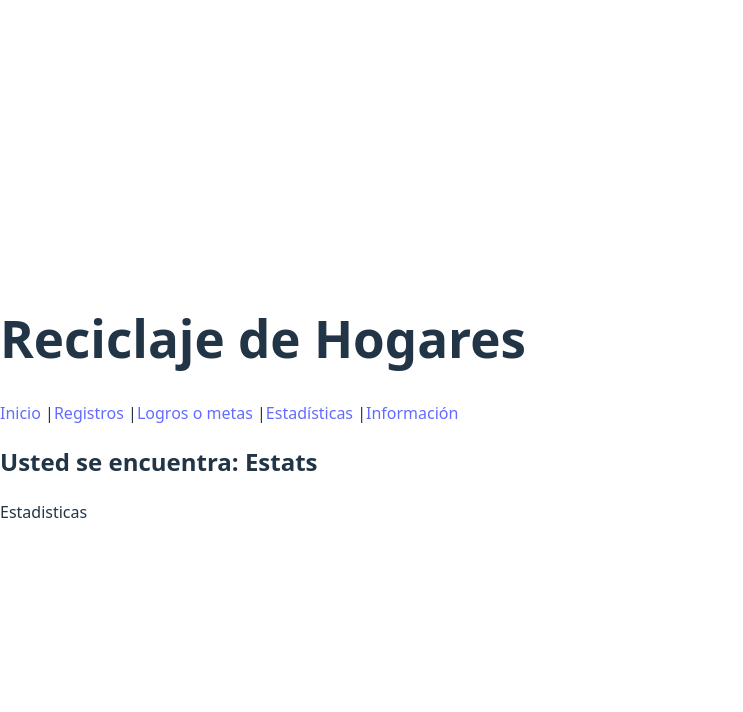
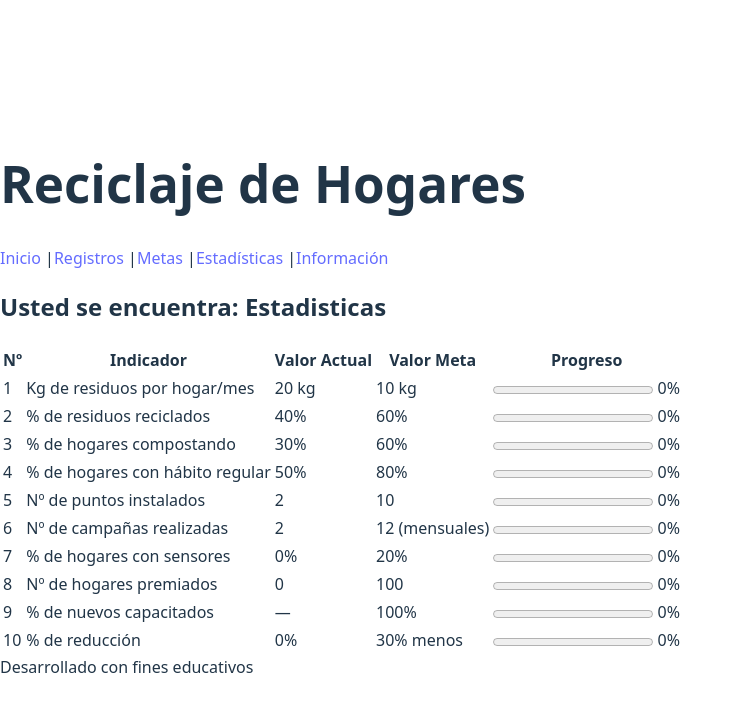
Before and after one commit to Joaquito104/Evaluacion-FrontEnd, a React (Vite) app in the folder mi-app-react/: page / in a window 1280 px wide. Both pictures are taken after a click on the link "Estadísticas". Shown: the top 712 px of the page, without its empty margins (0-743 px from the left). Built offline with nearby package versions, Linux system fonts and the light colour scheme.

Commit message:
Metas y Estadiscas /Bases

```diff
--- a/mi-app-react/src/Api.jsx
+++ b/mi-app-react/src/Api.jsx
@@ -1,3 +1,4 @@
+/* JSX DE LA API*/
 import React from 'react'
 
 const Api = () => {
--- a/mi-app-react/src/App.jsx
+++ b/mi-app-react/src/App.jsx
@@ -6,6 +6,7 @@ function App() {
     <>
       <h1>Reciclaje de Hogares</h1>
       <Menu />
+      <footer>Desarrollado con fines educativos</footer>
     </>
   );
 }
--- a/mi-app-react/src/Estadisticas.jsx
+++ b/mi-app-react/src/Estadisticas.jsx
@@ -1,10 +1,108 @@
-import React from 'react'
+import React from 'react';
+
+const indicadores = [
+  {
+    numero: 1,
+    indicador: "Kg de residuos por hogar/mes",
+    valorActual: "20 kg",
+    valorMeta: "10 kg",
+    progreso: 0
+  },
+  {
+    numero: 2,
+    indicador: "% de residuos reciclados",
+    valorActual: "40%",
+    valorMeta: "60%",
+    progreso: 0
+  },
+  {
+    numero: 3,
+    indicador: "% de hogares compostando",
+    valorActual: "30%",
+    valorMeta: "60%",
+    progreso: 0
+  },
+  {
+    numero: 4,
+    indicador: "% de hogares con hábito regular",
+    valorActual: "50%",
+    valorMeta: "80%",
+    progreso: 0
+  },
+  {
+    numero: 5,
+    indicador: "Nº de puntos instalados",
+    valorActual: "2",
+    valorMeta: "10",
+    progreso: 0
+  },
+  {
+    numero: 6,
+    indicador: "Nº de campañas realizadas",
+    valorActual: "2",
+    valorMeta: "12 (mensuales)",
+    progreso: 0
+  },
+  {
+    numero: 7,
+    indicador: "% de hogares con sensores",
+    valorActual: "0%",
+    valorMeta: "20%",
+    progreso: 0
+  },
+  {
+    numero: 8,
+    indicador: "Nº de hogares premiados",
+    valorActual: "0",
+    valorMeta: "100",
+    progreso: 0
+  },
+  {
+    numero: 9,
+    indicador: "% de nuevos capacitados",
+    valorActual: "—",
+    valorMeta: "100%",
+    progreso: 0
+  },
+  {
+    numero: 10,
+    indicador: "% de reducción",
+    valorActual: "0%",
+    valorMeta: "30% menos",
+    progreso: 0
+  }
+];
 
 const Estadisticas = () => {
   return (
-    <div>Estadisticas</div>
-  )
-}
+    <table>
+      <thead>
+        <tr>
+          <th>Nº</th>
+          <th>Indicador</th>
+          <th>Valor Actual</th>
+          <th>Valor Meta</th>
+          <th>Progreso</th>
+        </tr>
+      </thead>
+      <tbody>
+        {indicadores.map((item) => (
+          <tr key={item.numero}>
+            <td>{item.numero}</td>
+            <td>{item.indicador}</td>
+            <td>{item.valorActual}</td>
+            <td>{item.valorMeta}</td>
+            <td>
+              <div>
+                <progress value={item.progreso} max="100"></progress>
+                <span> {item.progreso}%</span>
+              </div>
+            </td>
+          </tr>
+        ))}
+      </tbody>
+    </table>
+  );
+};
 
-
-export default Estadisticas
+export default Estadisticas;
--- a/mi-app-react/src/Inicio.jsx
+++ b/mi-app-react/src/Inicio.jsx
@@ -2,10 +2,10 @@ import React from 'react'
 
 const Inicio = () => {
   return (
-    <article>
+    <section>
       <h3>Bienvenido al sistema de gestion de reciclaje</h3>
-      <p>Este sistema permite acceder al <strong>registros ver los logros/Objetivos y estadisticas</strong> para ello seleccione la opcion correspondiente en la interfaz arriba de este titulo</p>
-    </article>
+      <p>Este sistema permite acceder al los <strong>registros, ver los logros/Objetivos y estadisticas</strong> para ello seleccione la opcion correspondiente en la interfaz arriba de este titulo</p>
+    </section>
   )
 }
 
--- a/mi-app-react/src/Menu.jsx
+++ b/mi-app-react/src/Menu.jsx
@@ -1,7 +1,7 @@
 import { useState } from 'react';
 import Inicio from './Inicio.jsx';
 import Registros from './Registros.jsx';
-import Objetivos from './Objetivos.jsx';
+import Metas from './Metas.jsx';
 import Estadisticas from './Estadisticas.jsx';
 import Api from './Api.jsx';
 
@@ -15,11 +15,11 @@ const Menu = () => {
         return <Inicio />; //Se mantiene o vuelve al menu
       case "Registros":
         return <Registros />;
-      case "Objetivos":
-        return <Objetivos />;
-      case "Estats":
+      case "Metas":
+        return <Metas/>;
+      case "Estadisticas":
         return <Estadisticas />;
-      case "Api":
+      case "Información":
         return <Api />;
     }
   };
@@ -30,13 +30,13 @@ const Menu = () => {
       <nav>
         <a href="#" onClick={() => setSeccionActiva("Inicio")}>Inicio</a> |
         <a href="#" onClick={() => setSeccionActiva("Registros")}>Registros</a> |
-        <a href="#" onClick={() => setSeccionActiva("Objetivos")}>Logros o metas</a> |
-        <a href="#" onClick={() => setSeccionActiva("Estats")}>Estadísticas</a> |
-        <a href="#" onClick={() => setSeccionActiva("Api")}>Información</a>
+        <a href="#" onClick={() => setSeccionActiva("Metas")}>Metas</a> |
+        <a href="#" onClick={() => setSeccionActiva("Estadisticas")}>Estadísticas</a> |
+        <a href="#" onClick={() => setSeccionActiva("Información")}>Información</a>
       </nav>
 
       <div>
-        <h2>Usted se encuentra: {seccionActiva}</h2>
+        <h2><strong>Usted se encuentra: {seccionActiva}</strong></h2>
         {renderSeccion()}
       </div>
     </>
--- /dev/null
+++ b/mi-app-react/src/Metas.jsx
@@ -0,0 +1,92 @@
+import React from 'react';
+
+const metas = [
+  {
+    numero: 1,
+    meta: "Disminuir generación total de residuos",
+    responsable: "Coordinador ambiental",
+    plazo: "Dic 2025"
+  },
+  {
+    numero: 2,
+    meta: "Aumentar tasa de reciclaje",
+    responsable: "Equipo técnico",
+    plazo: "Dic 2025"
+  },
+  {
+    numero: 3,
+    meta: "Ampliar compostaje domiciliario",
+    responsable: "Promotores ambientales",
+    plazo: "Mar 2026"
+  },
+  {
+    numero: 4,
+    meta: "Incrementar uso de productos reutilizables",
+    responsable: "Educadores",
+    plazo: "Nov 2025"
+  },
+  {
+    numero: 5,
+    meta: "Crear puntos de acopio por barrio",
+    responsable: "Logística y barrios",
+    plazo: "Dic 2025"
+  },
+  {
+    numero: 6,
+    meta: "Realizar campañas educativas",
+    responsable: "Comunicaciones",
+    plazo: "Dic 2025"
+  },
+  {
+    numero: 7,
+    meta: "Monitoreo digital de reciclaje",
+    responsable: "Innovación",
+    plazo: "Jun 2026"
+  },
+  {
+    numero: 8,
+    meta: "Incentivar hogares recicladores",
+    responsable: "Coordinador del plan",
+    plazo: "Ene 2026"
+  },
+  {
+    numero: 9,
+    meta: "Capacitar nuevos integrantes",
+    responsable: "Facilitadores",
+    plazo: "Permanente"
+  },
+  {
+    numero: 10,
+    meta: "Reducir residuos no reciclables",
+    responsable: "Coordinador ambiental",
+    plazo: "—"
+  }
+];
+
+const Metas = () => {
+  return (
+    <table>
+      <thead>
+        <tr>
+          <th>Nº</th>
+          <th>Meta</th>
+          <th>Responsable</th>
+          <th>Plazo</th>
+        </tr>
+      </thead>
+      <tbody>
+        {metas.map((meta) => (
+          <tr key={meta.numero}>
+            <td>{meta.numero}</td>
+            <td>{meta.meta}</td>
+            <td>{meta.responsable}</td>
+            <td>{meta.plazo}</td>
+          </tr>
+        ))}
+      </tbody>
+    </table>
+  );
+};
+
+export default Metas;
+;
--- a/mi-app-react/src/Objetivos.jsx
+++ /dev/null
@@ -1,9 +0,0 @@
-import React from 'react'
-
-const Objetivos = () => {
-  return (
-    <div>Objetivos</div>
-  )
-}
-
-export default Objetivos
```
